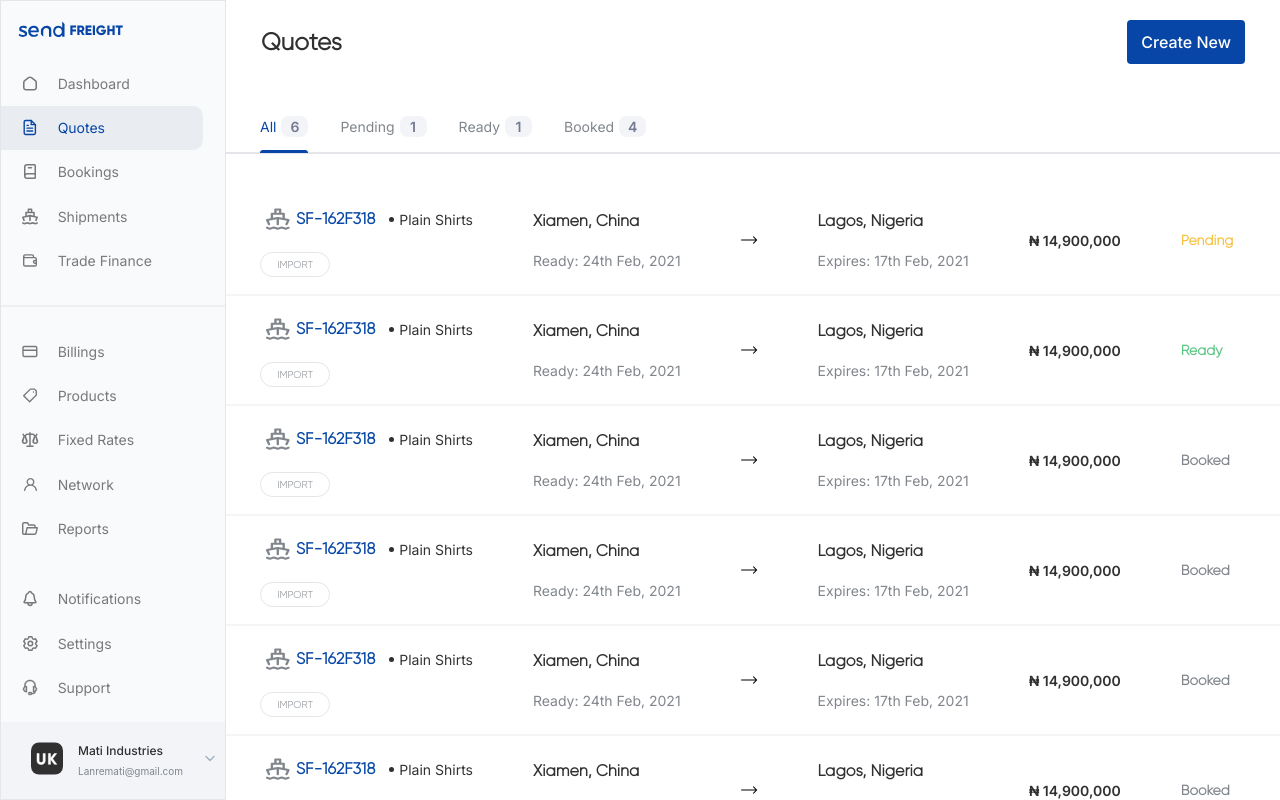
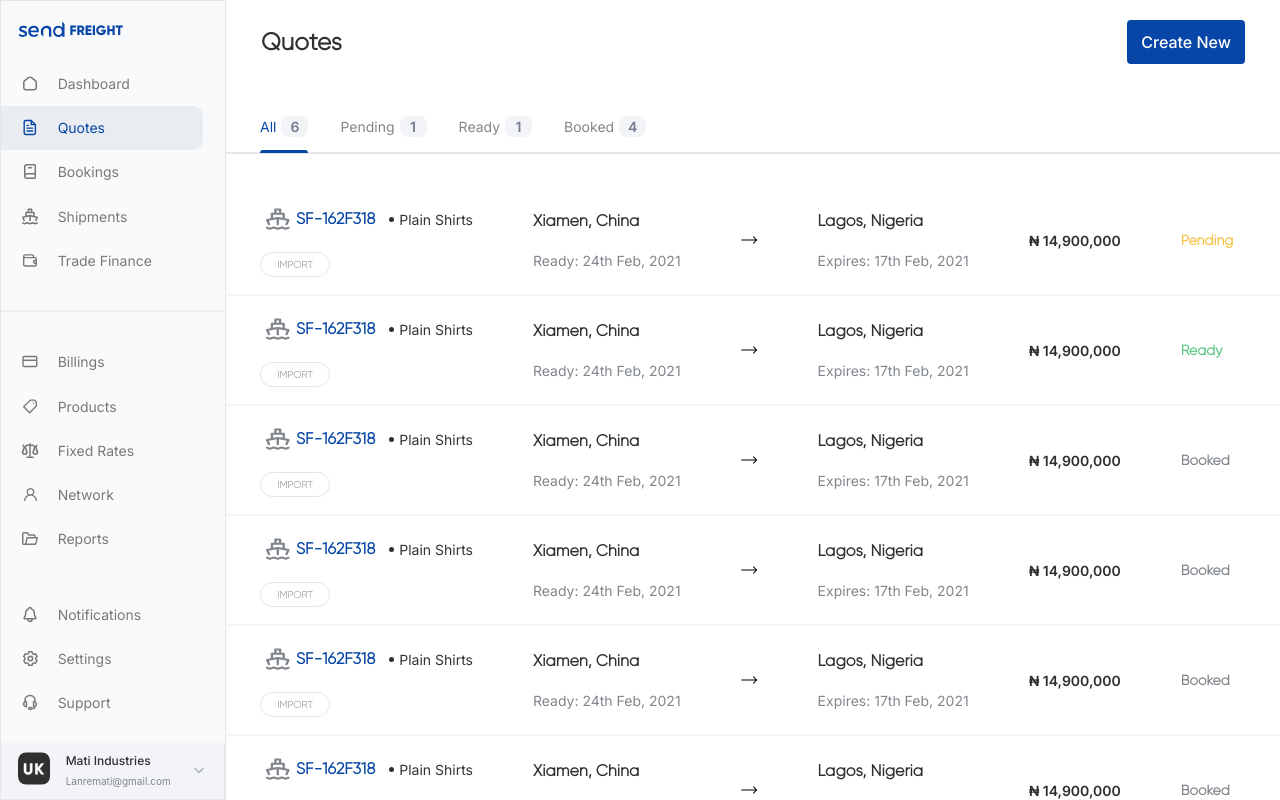
Before and after one commit to Denniman/delivery-os-test, a React (Create React App) app: page / in a window 1280 px wide. Built offline with nearby package versions, Linux system fonts and the light colour scheme.

Commit message:
fix alignment bug

```diff
--- a/src/components/Sidebar/Sidebar.jsx
+++ b/src/components/Sidebar/Sidebar.jsx
@@ -69,13 +69,11 @@ export const Sidebar = ({ routes }) => {
         <div>
           <Icon name="Uk-logo" />
         </div>
-        <div className="text--wrapper ml">
+        <div className="text--wrapper">
           <p className="bottom--header ">Mati Industries</p>
           <p>Lanremati@gmail.com</p>
         </div>
-        <div className="ml">
-          <Icon name="chevron" />
-        </div>
+        <Icon name="chevron" />
       </BottomWrapper>
     </Container>
   );
--- a/src/components/Sidebar/Sidebar.style.js
+++ b/src/components/Sidebar/Sidebar.style.js
@@ -63,20 +63,19 @@ export const Divider = styled.div`
 
 export const BottomWrapper = styled.div`
   display: flex;
+  gap: 1.6rem;
   color: #81868c;
   font-size: 1rem;
   padding: 2rem 3rem;
   align-items: center;
+  padding: 1.2vh 1.663rem;
   background-color: #f2f4f7;
+  border-right: 1px solid #e4e6ea;
 
   .text--wrapper {
     gap: 0.4rem;
     display: flex;
     flex-direction: column;
-  }
-
-  .ml {
-    margin-left: 1.5rem;
   }
 
   .bottom--header {
```
